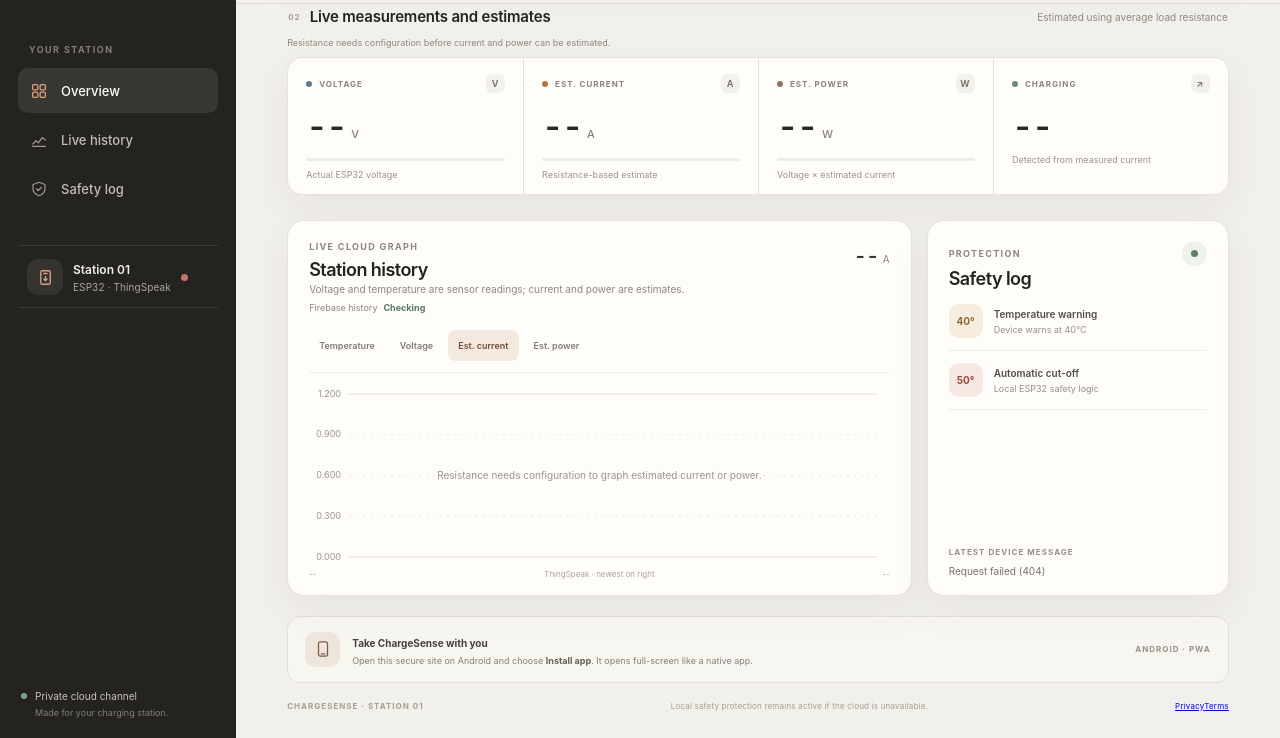
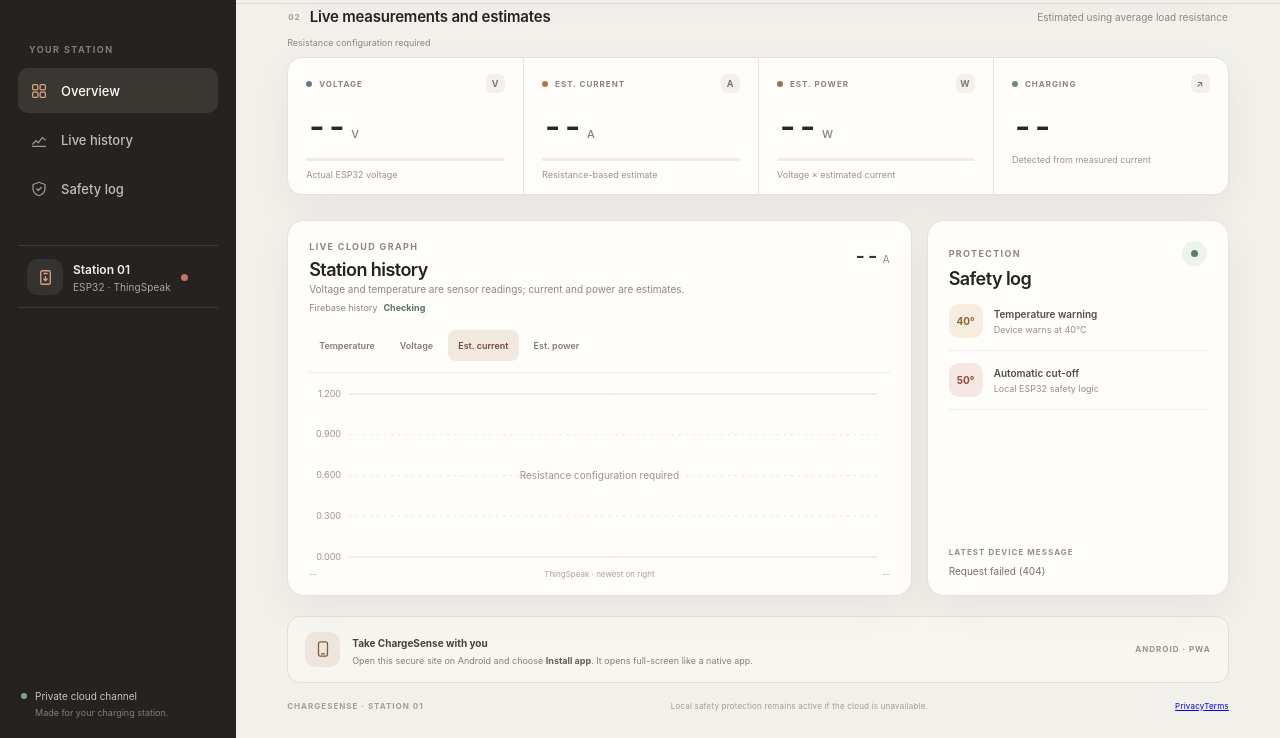
Before and after one commit to SUBRAHMANYA2726/iot-smart-charging-station, a website: page dashboard/public/index.html in a window 1280 px wide. Both pictures are taken after a click on the button "Est. current". Shown: the part 647-1385 px from the top of the page. Drawn offline with Linux system fonts and the light colour scheme; no server answers.

Commit message:
Show required resistance configuration state
Co-authored-by: Copilot <223556219+Copilot@users.noreply.github.com>

```diff
--- a/dashboard/public/app.js
+++ b/dashboard/public/app.js
@@ -33,7 +33,7 @@ function updateEstimationStatus(status) {
     ? 'Estimated using average load resistance. These estimates are not sensor readings or safety inputs.'
     : appState.estimationStatus === 'invalid'
       ? 'Resistance configuration is invalid; estimated current and power are unavailable.'
-      : 'Resistance needs configuration before current and power can be estimated.';
+      : 'Resistance configuration required';
   $('estimationStatus').dataset.state = appState.estimationStatus;
   setText('estimationStatus', message);
 }
@@ -347,7 +347,7 @@ function drawChart() {
     const message = appState.estimationStatus === 'invalid'
       ? 'Resistance configuration is invalid; estimated history is unavailable.'
       : appState.estimationStatus === 'missing'
-        ? 'Resistance needs configuration to graph estimated current or power.'
+        ? 'Resistance configuration required'
         : 'Waiting for valid ThingSpeak readings.';
     setText('chartEmpty', estimating ? message : 'Waiting for ThingSpeak readings.');
   }
--- a/dashboard/public/index.html
+++ b/dashboard/public/index.html
@@ -176,7 +176,7 @@
             <div><span class="section-index">02</span><h2 id="metricsHeading">Live measurements and estimates</h2></div>
             <span class="section-note">Estimated using average load resistance</span>
           </div>
-          <p id="estimationStatus" class="estimation-status" role="status">Resistance needs configuration before current and power can be estimated.</p>
+          <p id="estimationStatus" class="estimation-status" role="status">Resistance configuration required</p>
           <div class="metrics-strip">
             <article class="metric-item">
               <div class="metric-topline"><span class="metric-dot voltage-dot"></span><span>VOLTAGE</span><span class="metric-symbol">V</span></div>
```
Also changed, not shown: README.md.
